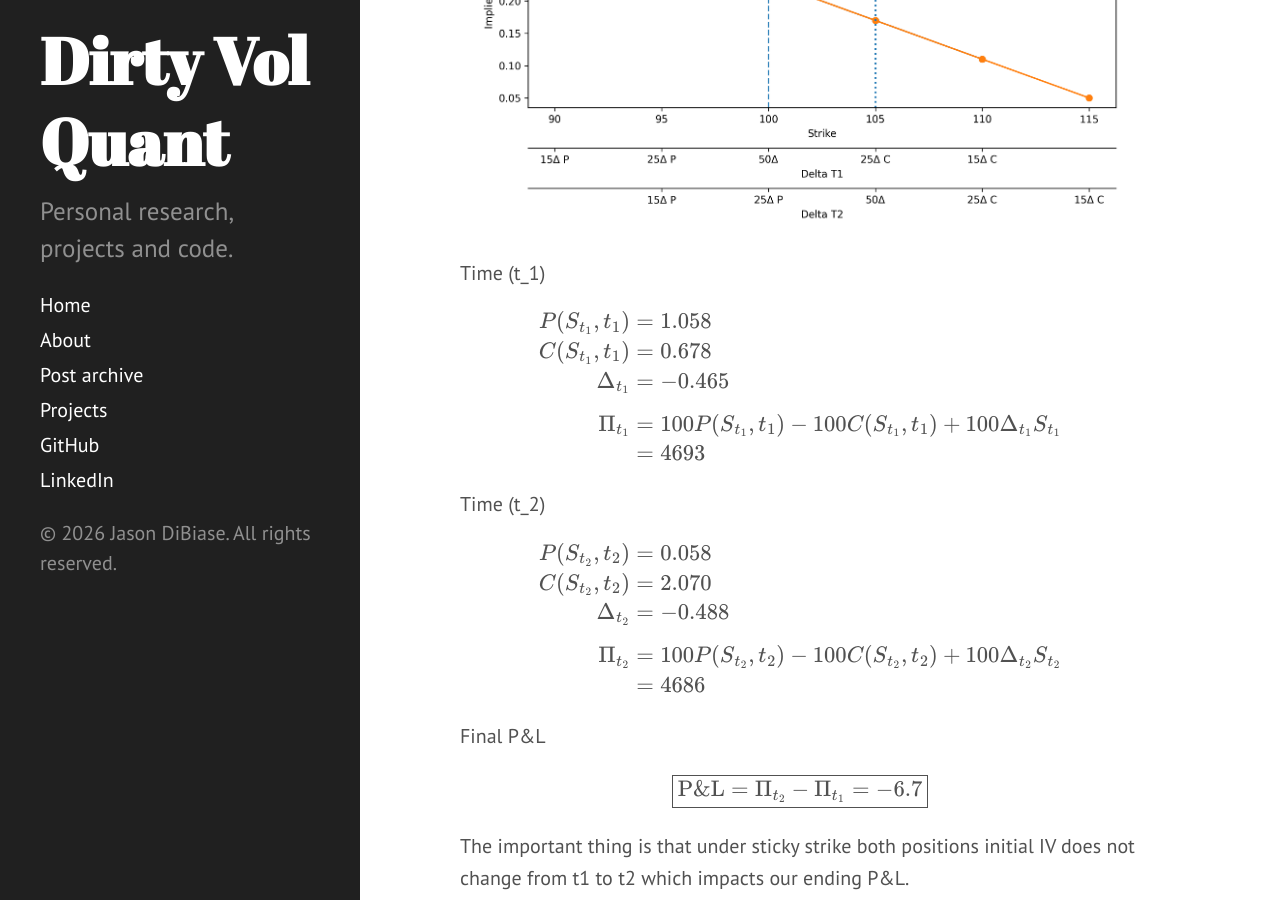
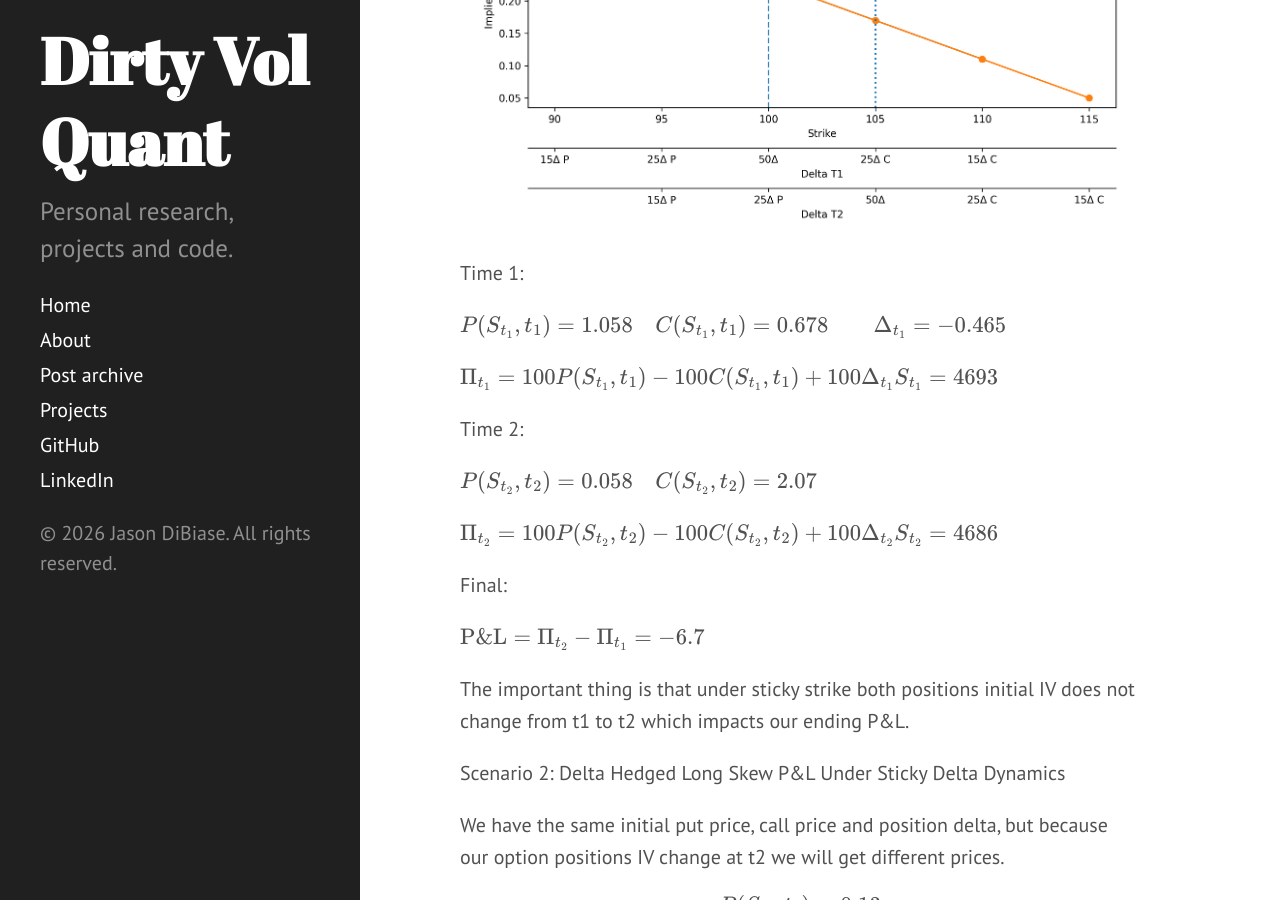
Before and after one commit to dibiasej/dibiasej.github.io, a Jekyll site: the page built from _posts/2026-06-07-Fixed-Strike-Floating-Strike-Spot-Vol-Dynamics-And-The-Skew-Stickiness-Ratio-Part-1.md, in a window 1280 px wide and 900 px high, scrolled down 6173 px. Built offline with Jekyll 4.4.1, drawn with Linux system fonts in a browser that asks for light colours; Markdown is read by kramdown in place of the engine named in the settings.

Commit message:
adjusted math

```diff
--- a/_posts/2026-06-07-Fixed-Strike-Floating-Strike-Spot-Vol-Dynamics-And-The-Skew-Stickiness-Ratio-Part-1.md
+++ b/_posts/2026-06-07-Fixed-Strike-Floating-Strike-Spot-Vol-Dynamics-And-The-Skew-Stickiness-Ratio-Part-1.md
@@ -54,51 +54,27 @@ I want to illustrate below how these regimes will affect a delta hedged short ri
 
 ![Sticky Strike Vol Dynamics](/assets/images/Sticky-Strike-Scenario-1-2026-07-02.png)
 
-Time \(t_1\)
+Time 1:
 
-$$
-\begin{aligned}
-P(S_{t_1},t_1) &= 1.058\\
-C(S_{t_1},t_1) &= 0.678\\
-\Delta_{t_1} &= -0.465\\[6pt]
-\Pi_{t_1}
-&=
-100P(S_{t_1},t_1)
--100C(S_{t_1},t_1)
-+100\Delta_{t_1}S_{t_1}
-\\
-&=4693
-\end{aligned}
-$$
+$P(S_{t_1}, t_1) = 1.058 \quad C(S_{t_1}, t_1) = 0.678 \qquad \Delta_{t_1} = -0.465$
 
-Time \(t_2\)
+$
+\Pi_{t_1} = 100P(S_{t_1},t_1) - 100C(S_{t_1},t_1) + 100\Delta_{t_1}S_{t_1} = 4693
+$
 
-$$
-\begin{aligned}
-P(S_{t_2},t_2) &= 0.058\\
-C(S_{t_2},t_2) &= 2.070\\
-\Delta_{t_2} &= -0.488\\[6pt]
-\Pi_{t_2}
-&=
-100P(S_{t_2},t_2)
--100C(S_{t_2},t_2)
-+100\Delta_{t_2}S_{t_2}
-\\
-&=4686
-\end{aligned}
-$$
+Time 2:
 
-Final P&L
+$P(S_{t_2}, t_2) = 0.058 \quad C(S_{t_2}, t_2) = 2.07$
 
-$$
-\boxed{
-\mathrm{P\&L}
-=
-\Pi_{t_2}-\Pi_{t_1}
-=
--6.7
-}
-$$
+$
+\Pi_{t_2} = 100P(S_{t_2},t_2) - 100C(S_{t_2},t_2) + 100\Delta_{t_2}S_{t_2} = 4686
+$
+
+Final:
+
+$
+\mathrm{P\&L} = \Pi_{t_2} - \Pi_{t_1} = -6.7
+$
 
 The important thing is that under sticky strike both positions initial IV does not change from t1 to t2 which impacts our ending P&L.
 
```
